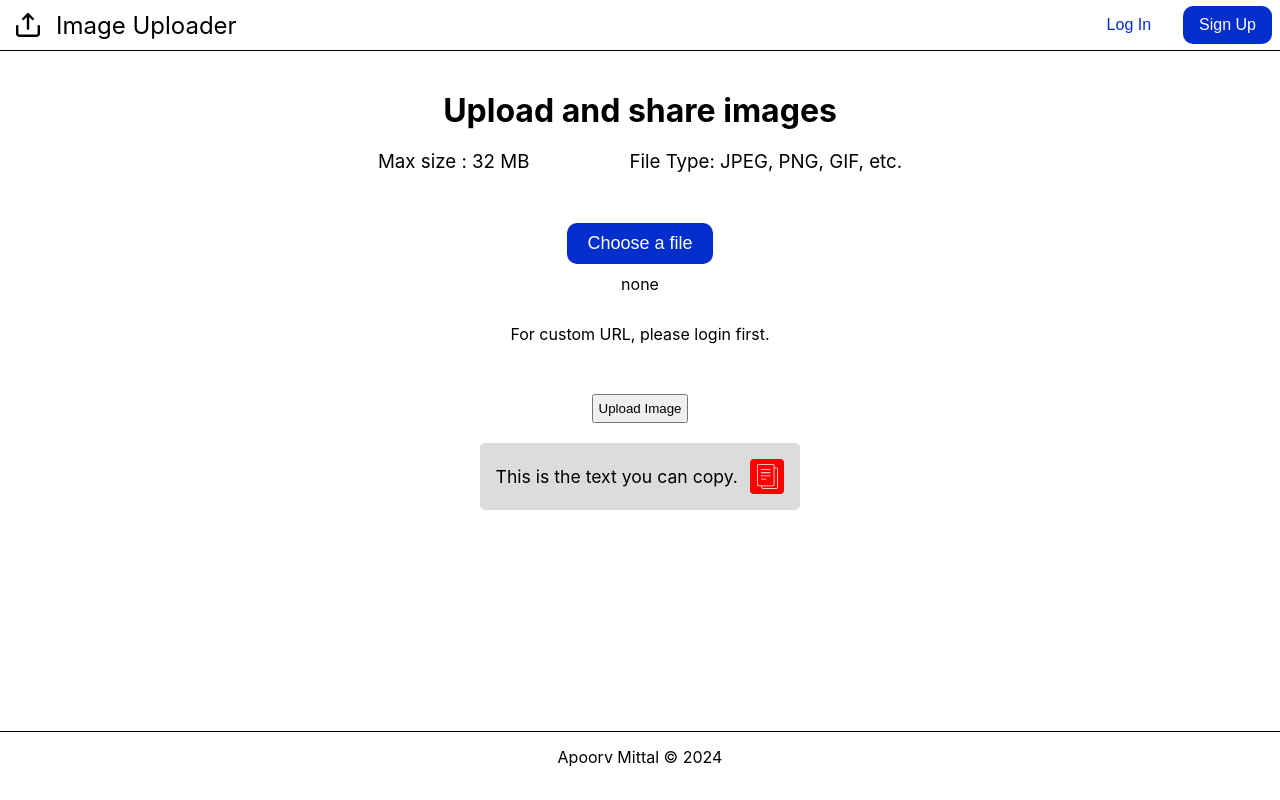
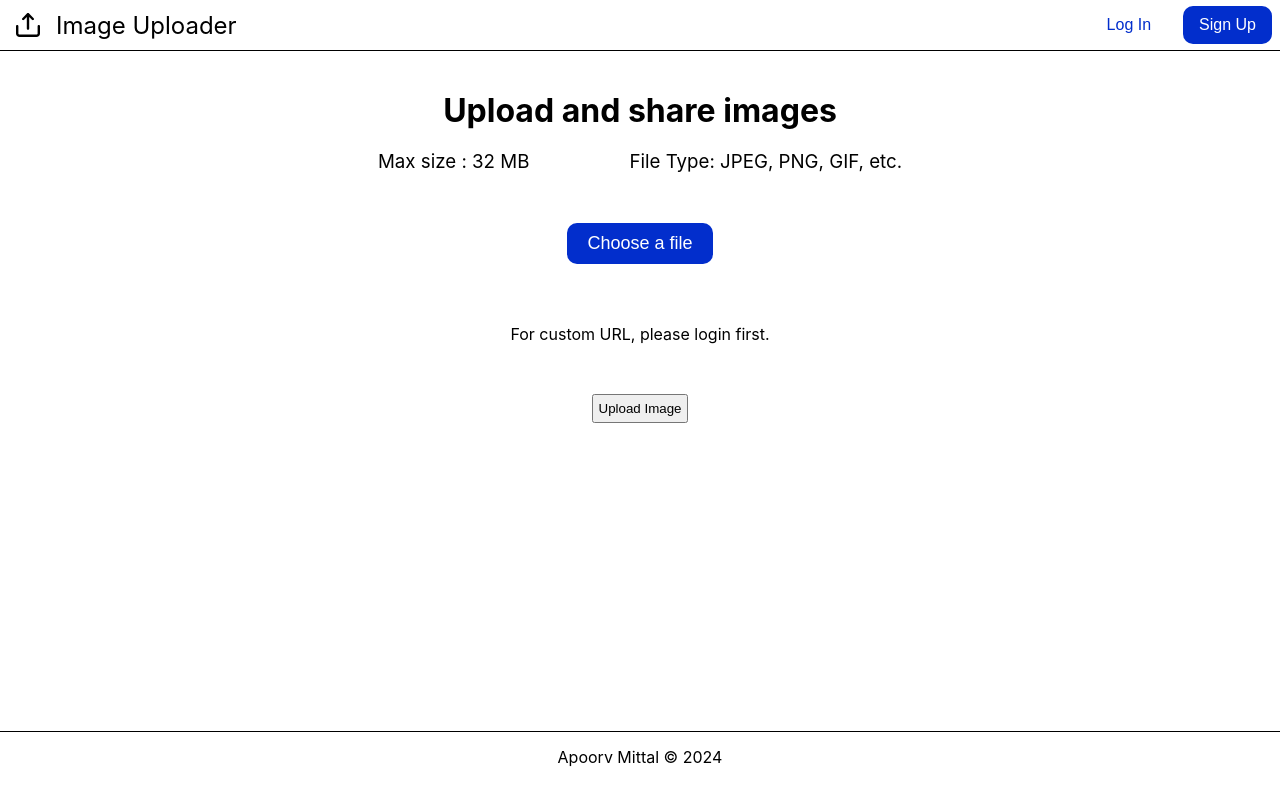
Before and after one commit to Apoorv012/Image-Uploader-Frontend, a React (Vite) app: page / in a window 1280 px wide. Built offline with nearby package versions, Linux system fonts and the light colour scheme.

Commit message:
set url and copy url done

```diff
--- a/src/App.css
+++ b/src/App.css
@@ -122,7 +122,7 @@ footer {
 .copy-btn {
   border: none;
   border-radius: 4px;
-  background-color: red;
+  background-color: gray;
   text-align: center;
   font-size: 16px;
   cursor: pointer;
@@ -130,7 +130,7 @@ footer {
   display: flex;
   justify-content: center;
   align-items: center;
-
+  padding: 0.3rem;
 }
 
 .copysvg {
--- a/src/App.jsx
+++ b/src/App.jsx
@@ -4,7 +4,8 @@ import axios from 'axios';
 
 function App() {
   const hiddenFileUploadRef = useRef(null);
-  const [filename, setFilename] = useState('none');
+  const [filename, setFilename] = useState('');
+  const [fileURL, setFileURL] = useState('');
 
   const handleFileUpload = (f) => {
     try {
@@ -33,13 +34,17 @@ function App() {
     axios.post(`${baseApiUrl}/api/v1/image/upload`, formData)
       .then(res => {
         console.log(res);
+        setFileURL(res.data.url);
       })
       .catch(err => {
         console.log(err);
       });
   };
 
-
+  const handleCopyURLClick = () => {
+    console.log("copy url clicked");
+    navigator.clipboard.writeText(fileURL);
+  };
 
   return (
     <>
@@ -74,14 +79,14 @@ function App() {
           <button style={{ display: "block", marginInline: "auto", marginBlock: 20, padding: 5 }} type="submit" onClick={handleFormSubmit}>Upload Image</button>
         </form>
 
-        <div className="copy-container">
+        {fileURL && <div className="copy-container">
           <div className='copy-content'>
-            <p id="text-to-copy">This is the text you can copy.</p>
-            <button className='copy-btn' onclick="copyText()">
+            <p id="text-to-copy">{fileURL}</p>
+            <button className='copy-btn' onClick={handleCopyURLClick}>
               <img className='copysvg' src="/copy.svg" alt="copy_img" />
             </button>
           </div>
-        </div>
+        </div>}
       </main>
       <footer>
         <p>Apoorv Mittal © 2024</p>
```
